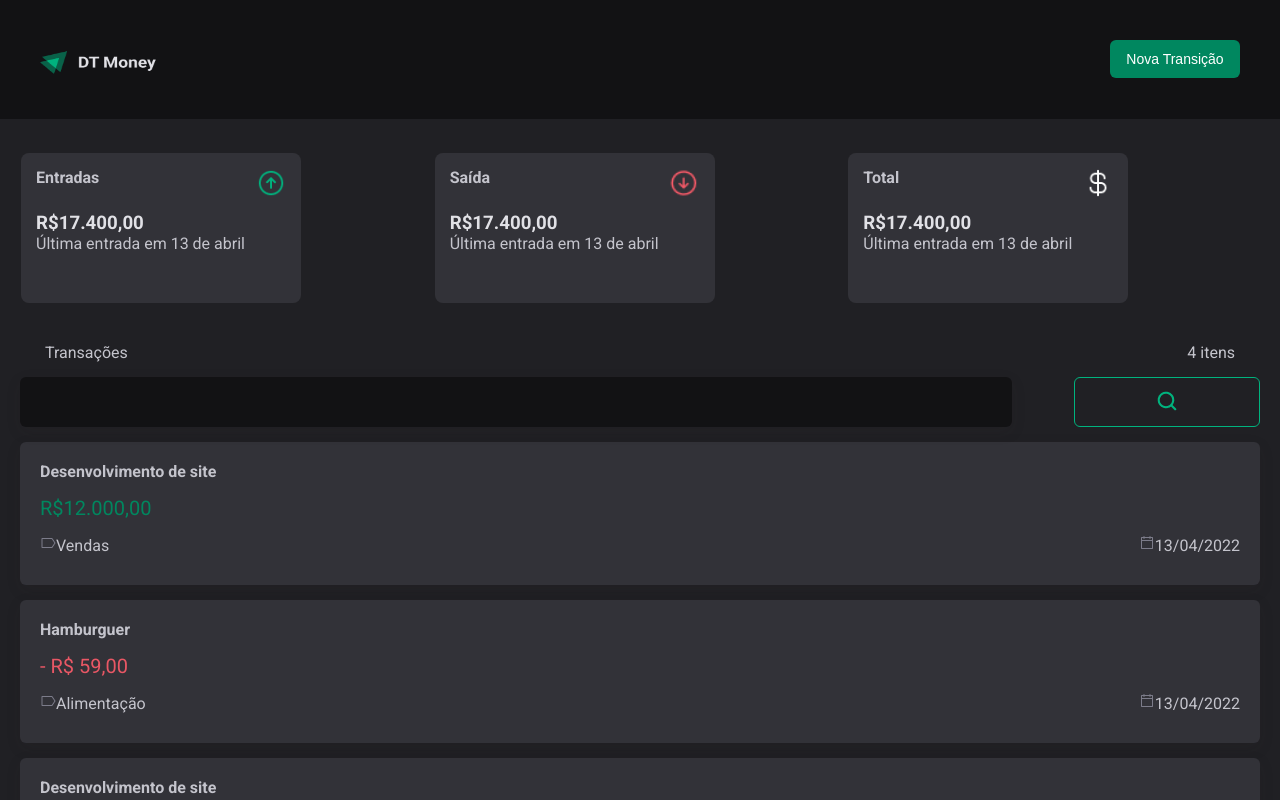
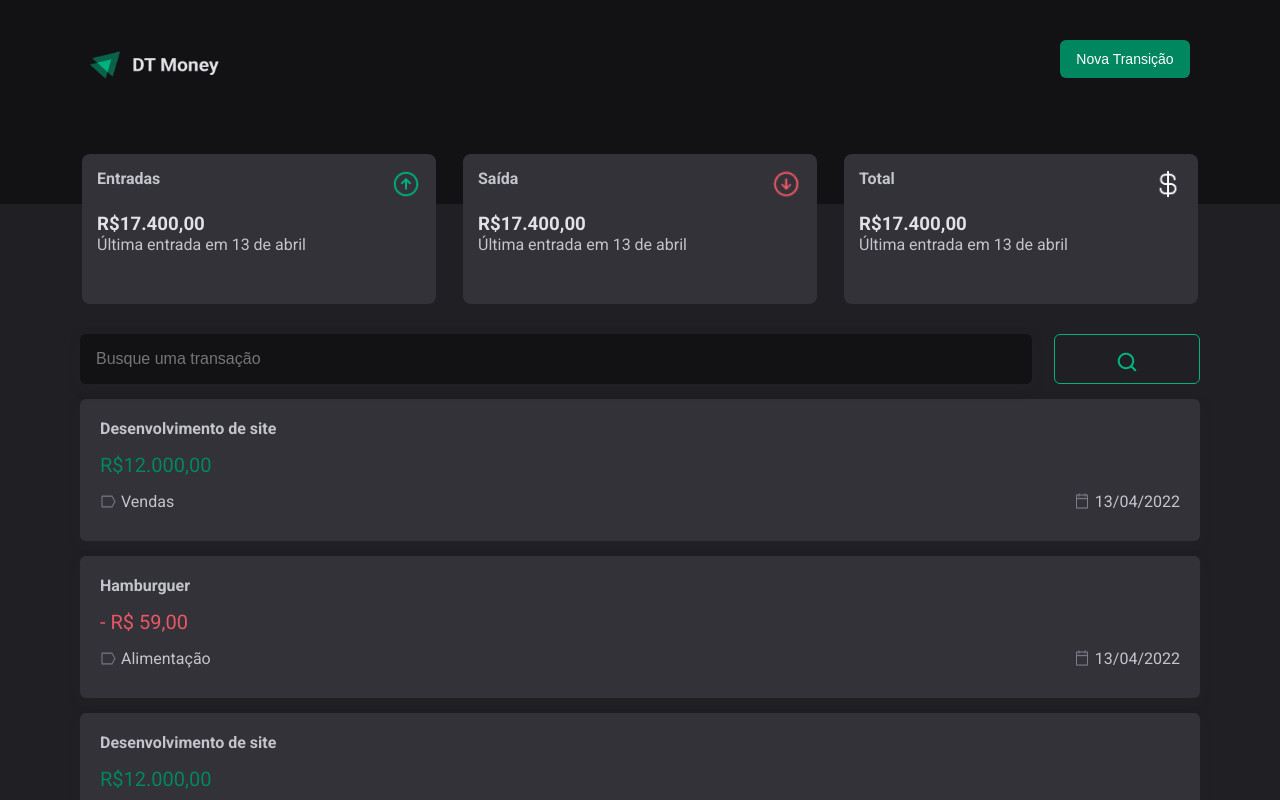
Before and after one commit to KayoMartins2405/DTMoney, a plain HTML site: page index.html in a window 1280 px wide. Shown: the top 800 px of the page. Drawn offline with Linux system fonts and the light colour scheme; a web font is replaced by a local one.

Commit message:
Final Front-end

```diff
--- a/css/index.css
+++ b/css/index.css
@@ -14,7 +14,7 @@ header {
     background-color: #121214;
     display: flex;
     justify-content: space-between;
-    padding: 40px;
+    padding: 35px;
 }
 
 strong {
@@ -27,11 +27,10 @@ p{
     color: #C4C4CC
 }
 .logo img {
-    width: 117px;
-    height: 25px;
+    width: 120px;
+    height: 26px;
     margin-top: 10px;
 }
-
 
 
 .card {
@@ -74,7 +73,7 @@ p{
     scroll-padding-left: 20px;
     display: grid;
     grid-auto-flow: column;
-    margin: 24px 24px 5px 15px;
+    margin: 0px 24px 5px 15px;
 
 }
 .transacoes{
@@ -82,6 +81,7 @@ display: flex;
 justify-content: space-between;
 align-items: flex-end;
 margin: 10px 25px;
+font-size: 18px;
 
 }
 .filter{
@@ -107,12 +107,14 @@ margin: 10px 25px;
 .busca input{
 height: 50px;
 width: 80%;
-/* margin: 0px 5px 10px 24px; */
+padding: 16px;
 border-radius: 6px;
 box-shadow: 0px 5px 15px rgba(48, 43, 43, 0.1);
 background-color: #121214;
 color: #7C7C8A;
-border:none
+border:none;
+font-size: 16px;
+
 }
 
 .busca button{
@@ -121,14 +123,18 @@ border:none
     background-color: #202024;
     border: none;
     border: 1px solid #00B37E;
-    /* padding: 0 17px; */
+    padding: 16px;
     border-radius: 6px;
+
 }
+
 .informa{
     display: flex;
     justify-content: space-between;
     margin-top: 20px;
+
 }
+
 .button_header button{
     padding: 0;
     margin: 0;
@@ -146,6 +152,8 @@ height: 30px;
 }
 .card_transicoes p{
     margin-bottom: 10px;
+    display: flex;
+    gap: 5px;
 }
 .background{
     background-color: #ffffff;
@@ -167,3 +175,81 @@ height: 30px;
 .valor{
     font-size: 20px;
 }
+.home{
+    background-image: linear-gradient( #121214 65%, #202024 35%);
+}
+.paginacao{
+    display: flex;
+    justify-content: center;
+    margin: 40px 0 60px 0;
+    gap: 8px;
+}
+.paginacao button{
+    height: 40px;
+    width: 40px;
+    border-radius: 6px;
+    background-color: #323238;
+    color: #8D8D99;
+    border: none;
+    font-size: 16px;
+    line-height: 22.4px;
+    padding: 5px;
+}
+.setas{
+    display: flex ;
+    align-items: center;
+    color: #8D8D99;
+}
+
+
+@media only screen and (min-width: 900px) {
+    header{
+
+        padding: 40px 90px;
+    }
+    .logo img {
+        width: 130px;
+        height: 30px;
+        margin-top: 10px;
+    }
+
+    .cards {
+        display: flex;
+        justify-content: center;
+        gap: 15px;
+        margin: 20px 50px;
+        overflow-x: hidden;
+    }
+    .card{
+        width: 30%;
+    }
+   .transacoes{
+        display: none;
+       }
+    .main{
+        margin: 10px 80px;
+    }
+    .busca input{
+        height: 50px;
+        width: 85%;
+        padding: 16px;
+        border-radius: 6px;
+        box-shadow: 0px 5px 15px rgba(48, 43, 43, 0.1);
+        background-color: #121214;
+        color: #7C7C8A;
+        border:none;
+        font-size: 16px;
+
+        }
+
+        .busca button{
+            height: 50px;
+            width: 13%;
+            background-color: #202024;
+            border: none;
+            border: 1px solid #00B37E;
+            padding: 16px;
+            border-radius: 6px;
+
+        }
+}
--- a/index.html
+++ b/index.html
@@ -12,24 +12,33 @@
         rel="stylesheet">
     <style>
         .modal {
-            display: none; /* Inicialmente oculto */
-            position: fixed; /* Posição fixa */
-            z-index: 1; /* Coloca o modal acima de outros elementos */
+            display: none;
+            /* Inicialmente oculto */
+            position: fixed;
+            /* Posição fixa */
+            z-index: 1;
+            /* Coloca o modal acima de outros elementos */
             left: 0;
             top: 0;
-            width: 100%; /* Largura total */
-            height: 100%; /* Altura total */
-            overflow: auto; /* Habilita rolagem */
-            background-color: rgba(0,0,0,0.4); /* Fundo semi-transparente */
+            width: 100%;
+            /* Largura total */
+            height: 100%;
+            /* Altura total */
+            overflow: auto;
+            /* Habilita rolagem */
+            background-color: rgba(0, 0, 0, 0.4);
+            /* Fundo semi-transparente */
         }
 
         /* Estilo para o conteúdo do modal */
         .modal-content {
             background-color: #fefefe;
-            margin: 15% auto; /* Centraliza verticalmente */
+            margin: 15% auto;
+            /* Centraliza verticalmente */
             padding: 20px;
             border: 1px solid #888;
-            width: 80%; /* Largura do conteúdo do modal */
+            width: 80%;
+            /* Largura do conteúdo do modal */
         }
 
         /* Estilo para o botão de fechar */
@@ -51,6 +60,7 @@
 </head>
 
 <body>
+    <div class="home">
         <header>
             <div class="logo">
                 <img src="img/Logo.png" alt="">
@@ -110,6 +120,7 @@
                 </div>
             </div>
         </div>
+    </div>
     <div class="main">
 
         <div class="transacoes">
@@ -120,14 +131,14 @@
         </div>
         <div class="busca">
             <div class="filter">
-                <input type="text">
+                <input type="text" placeholder="Busque uma transação">
                 <button><img src="img/busca.png" alt=""></button>
             </div>
         </div>
         <div class="cards_transicoes">
             <div class="card_transicoes">
                 <p><strong>Desenvolvimento de site</strong></p>
-                <div class="valor green" >
+                <div class="valor green">
                     R$12.000,00
                 </div>
                 <div class="informa">
@@ -200,38 +211,30 @@
                         </div>
                     </div>
 
-
-
+                </div>
 
             </div>
         </div>
     </div>
+    <div class="rodape">
+        <div class="paginacao">
+            <div class="setas">
+                <img  src="img/left2.png" alt="">
+            </div>
+            <!-- <div class="butons"> -->
+            <button>1</button>
+            <button>2</button>
+            <button>3</button>
+            <!-- </div> -->
+            <div class="setas">
+                <img src="img/right2.png" alt="">
+            </div>
+        </div>
+
+    </div>
+
     <script>
-            // Obtém o modal
-            var modal = document.getElementById('myModal');
 
-            // Obtém o botão que abre o modal
-            var btn = document.getElementById("openModalBtn");
-
-            // Obtém o elemento <span> que fecha o modal
-            var span = document.getElementsByClassName("close")[0];
-
-            // Quando o usuário clica no botão, abre o modal
-            btn.onclick = function() {
-                modal.style.display = "block";
-            }
-
-            // Quando o usuário clica no <span> (x), fecha o modal
-            span.onclick = function() {
-                modal.style.display = "none";
-            }
-
-            // Quando o usuário clica fora do modal, fecha-o
-            window.onclick = function(event) {
-                if (event.target == modal) {
-                    modal.style.display = "none";
-                }
-            }
     </script>
 
 </body>
```
Also changed, not shown: img/left2.png (added), img/right2.png (added). Lines whose indentation alone changed are shown as unchanged.
